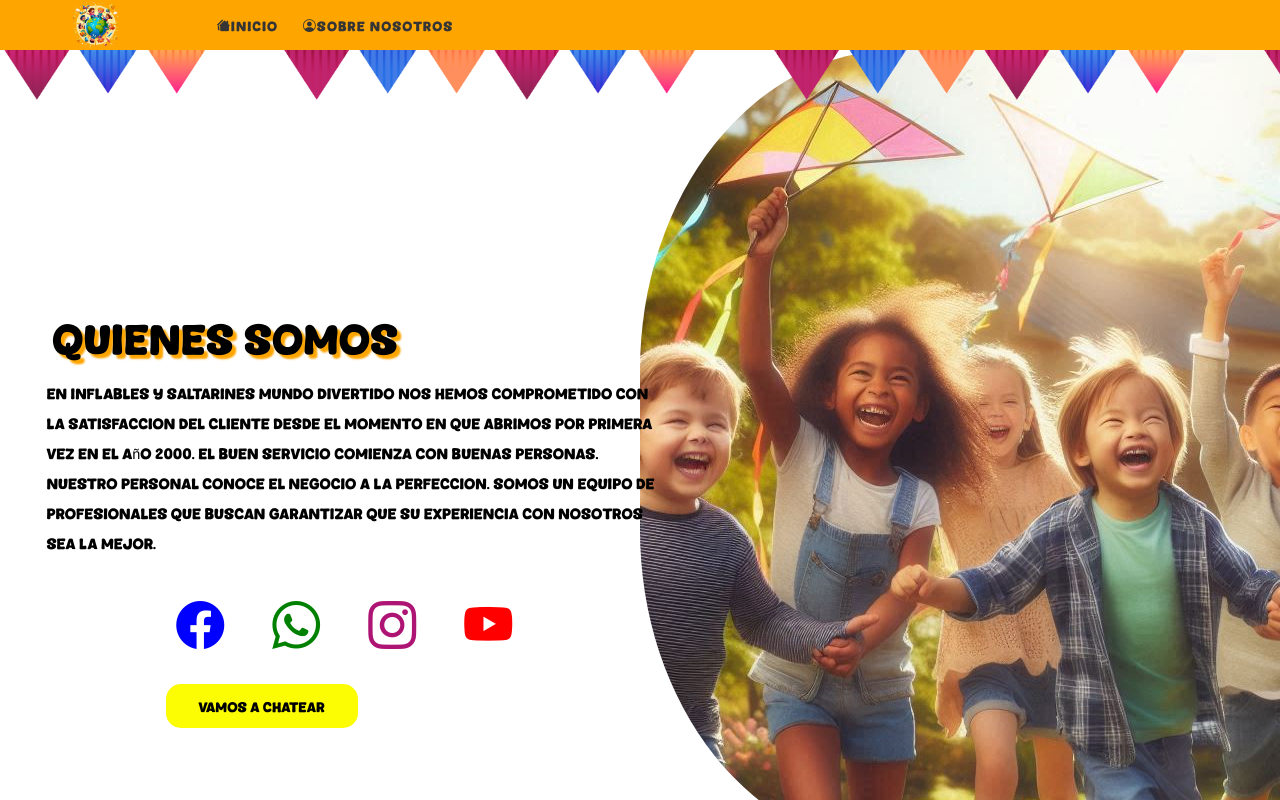
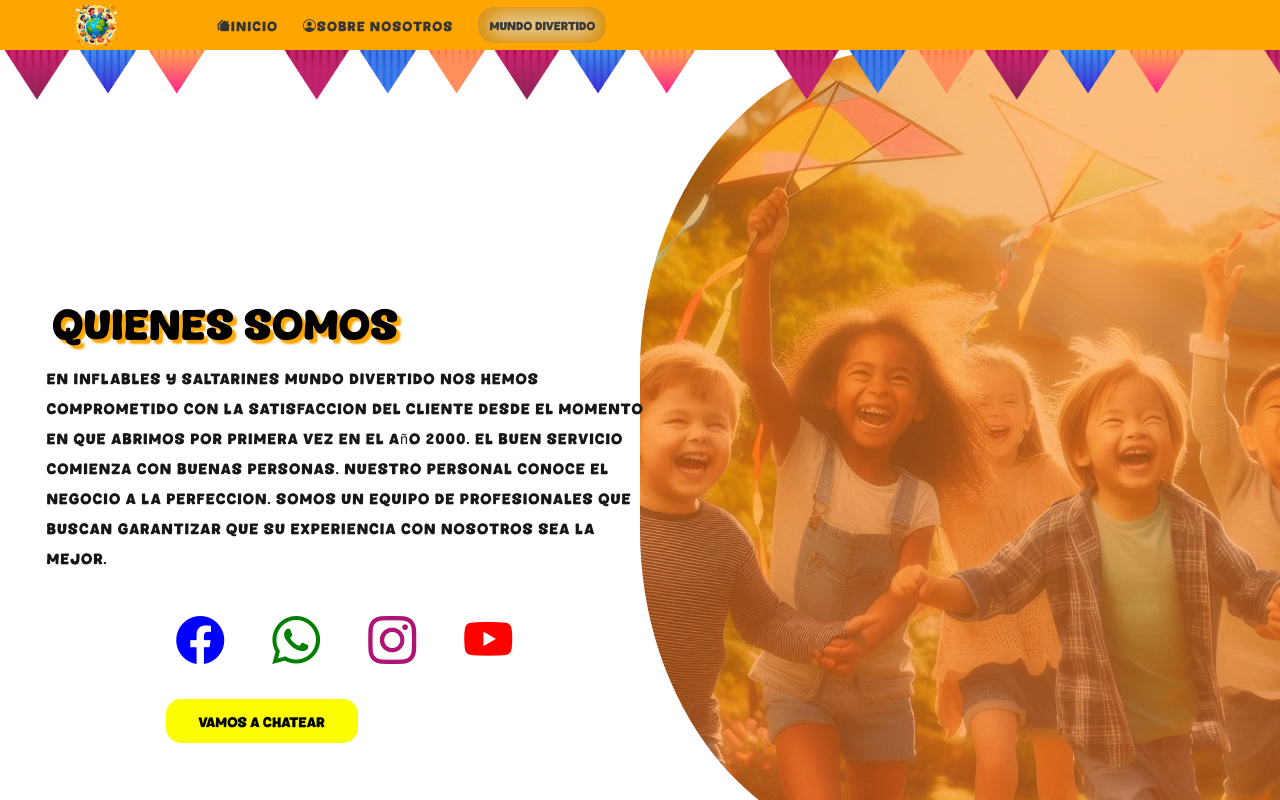
Before and after one commit to KevinSRdeveloper/mundodivertido, a React app: page /mundodivertido/nosotros in a window 1280 px wide. Shown: the top 800 px of the page. Built offline with nearby package versions, Linux system fonts and the light colour scheme.

```diff
--- a/src/Css/main.css
+++ b/src/Css/main.css
@@ -49,6 +49,16 @@
     object-fit: 50% 50%;
 }
 
+.h2-navigation{
+    font-size: 0.7em;
+    background-color: #eeecec;
+    padding: 1em;
+    border-radius: 15px;
+    box-shadow: inset 0px 0px 22px 10px rgb(216, 141, 1);
+    color: #393939;
+
+}
+
 .sect-star{
     width: 100%;
     height: 100vh;
@@ -77,6 +87,14 @@
     text-shadow: 4px 4px 2px orange;
     font-size: 2em;
 
+}
+
+.text-titleStar .text-titleStar-sobre{
+    font-size: 0.8em;
+    color: rgb(23, 23, 23);
+    line-height: 25px;
+    font-weight: 100;
+    letter-spacing: 1px;
 }
 
 
@@ -135,7 +153,7 @@
 
 .sobre-img{
     background-color: none;
-    background-image: url("../Assets/Img/nino-1.png");
+    background-image: linear-gradient(rgba(253, 127, 0, 0.5), rgba(255, 107, 8, 0.5)), url("../Assets/Img/nino-1.png");
 
 }
 
--- a/src/components/navigation.jsx
+++ b/src/components/navigation.jsx
@@ -18,14 +18,8 @@
                 <i className="bi bi-person-circle"></i>
                 Sobre Nosotros
             </Link>
-           {/*  <Link to="/proyetos" className="link-nav">
-                <i class="bi bi-pencil-square"></i>
-                Galleria
-            </Link>
-            <Link to="/contactame" className="link-nav">
-                <i className="bi bi-envelope-paper-fill"></i>
-                Contactanos
-            </Link> */}
+            <h2 className="h2-navigation">Mundo Divertido</h2>
+
        </nav>
 
 
--- a/src/components/slider.jsx
+++ b/src/components/slider.jsx
@@ -21,13 +21,15 @@
 
     return (
         <div className="slider">
+             <span className="decoracionUno"></span>
 
             <span className="decoracionDos"></span>
-            <div className="slider-inner" style={{ transform: `translateX(-${currentIndex * 100}%)`, transition: "transform 1s ease-in-out" }}>
-                {images.map((src, index) => (
-                    <img key={index} src={src} alt={`Slide ${index + 1}`} className="slider-image" />
-                ))}
-            </div>
+                <div className="slider-inner" style={{ transform: `translateX(-${currentIndex * 100}%)`, transition: "transform 1s ease-in-out" }}>
+                    {images.map((src, index) => (
+                        <img key={index} src={src} alt={`Slide ${index + 1}`} className="slider-image" />
+                    ))}
+                </div>
+
         </div>
     );
 };
--- a/src/index.js
+++ b/src/index.js
@@ -20,8 +20,8 @@
         <Routes>
           <Route path="/" element={
               <>
-                <StarPage />,
-                <SliderPage />,
+                <StarPage />
+                <SliderPage />
                 <AboutPage />
               </>
           }/>
```
Also changed, not shown: src/Assets/Img/slider-4.jpg.
